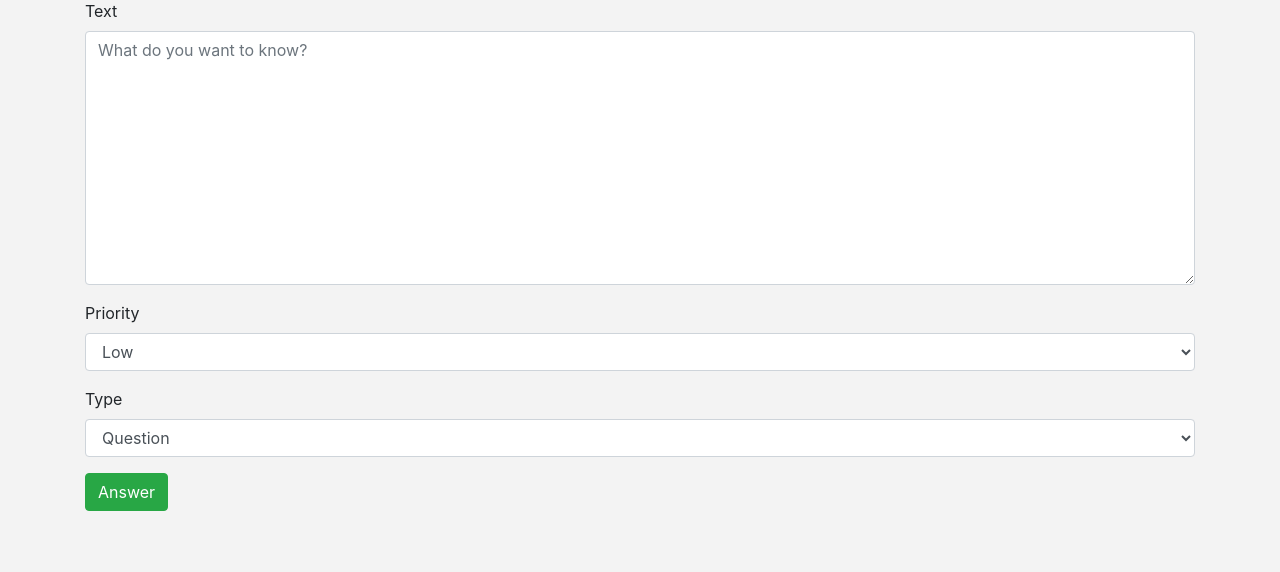
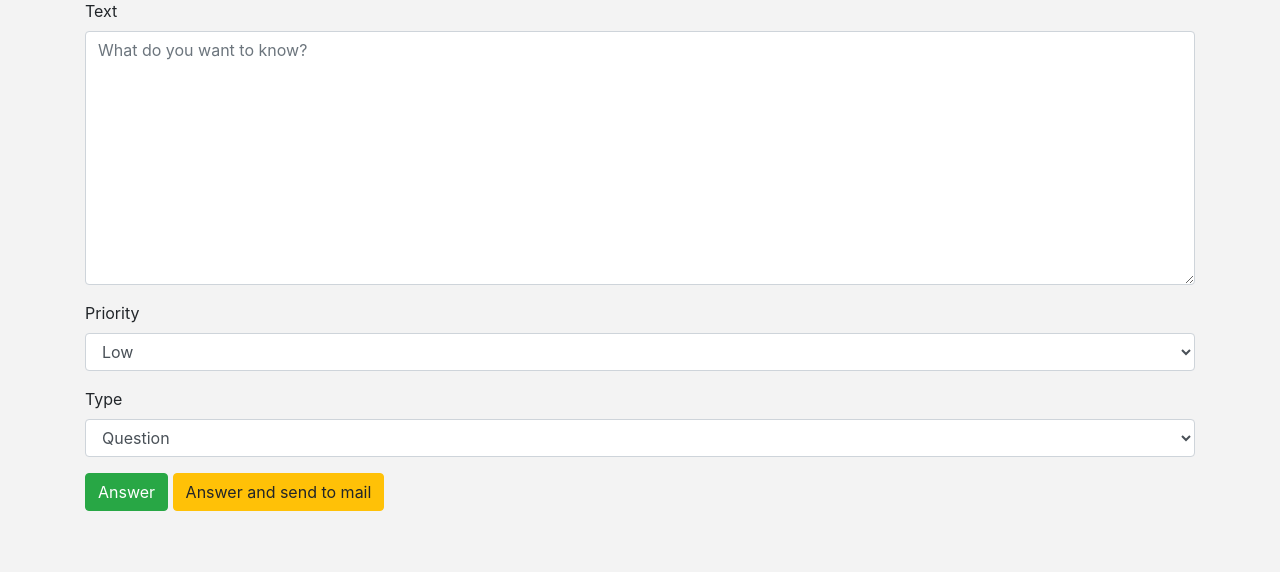
Before and after one commit to lucho03/Thesis-work, a Django app: template Mysite/main/templates/answer.html in a window 1280 px wide. Shown: the part 131-703 px from the top of the page. Run offline with Django 3.2, Linux system fonts and the light colour scheme; the template is opened without the code that fills it: values that come from a table or form of the project are taken from there, others are empty; the visitor is signed in with stand-in values (Sample User, id 1); some libraries are stand-ins or nearby versions.

Commit message:
Adding 'send to mail' button

```diff
--- a/Mysite/main/templates/answer.html
+++ b/Mysite/main/templates/answer.html
@@ -32,7 +32,7 @@
             {% csrf_token %}
             {{ form|crispy }}
             <button type="submit" class="btn btn-success">Answer</button>
-
+            <button type="submit" class="btn btn-warning" value="yes" name="send_to_mail">Answer and send to mail</button>
         </form>
     {% endif %}
 </div>
```
